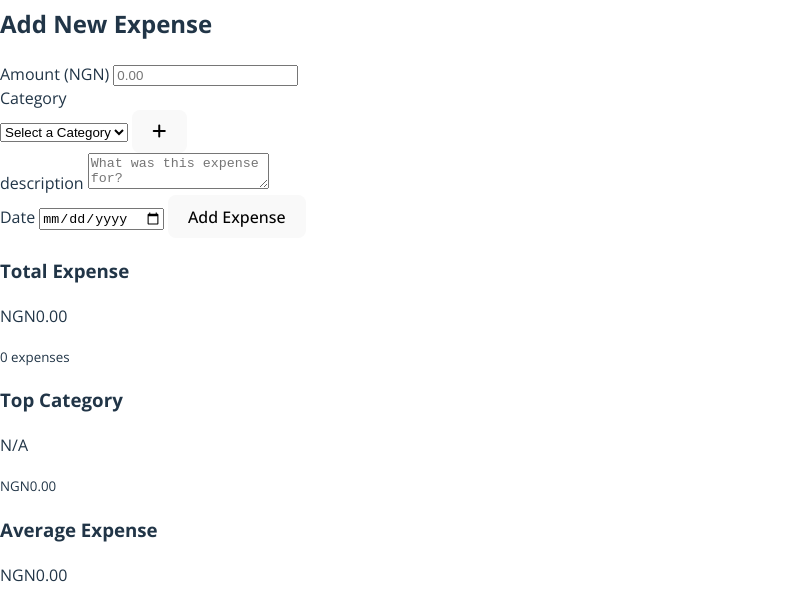
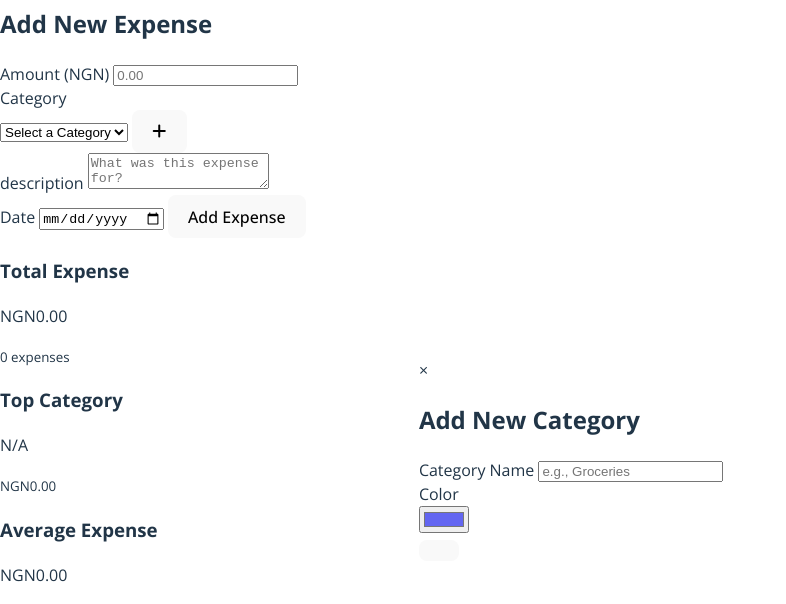
Before and after one commit to thesongmartins/Expense-Tracker, a website built with Vite: page index.html in a window 1280 px wide. Shown: the part 119-723 px from the top of the page, without its empty margins (0-786 px from the left). Built offline with nearby package versions, Linux system fonts and the light colour scheme.

Commit message:
Expense tracker basic structure

```diff
--- a/index.html
+++ b/index.html
@@ -165,6 +165,33 @@
     </div>
 
     <!-- Add Category Modal -->
+    <div id="category-modal" class="modal">
+      <div class="modal-content">
+        <span class="close">&times;</span>
+        <h2>Add New Category</h2>
+        <form action="category-form">
+          <div class="form-group">
+            <label for="category-name">Category Name</label>
+            <input
+              type="text"
+              id="category-name"
+              required
+              placeholder="e.g., Groceries"
+            />
+          </div>
+
+          <div class="form-group">
+            <label for="category-color">Color</label>
+            <div class="color-picker">
+              <input type="color" id="category-color" value="#6366f1" />
+              <div id="color-preview" class="color-preview"></div>
+            </div>
+          </div>
+
+          <button></button>
+        </form>
+      </div>
+    </div>
     <script
       src="https://kit.fontawesome.com/5885fdb321.js"
       crossorigin="anonymous"
```
